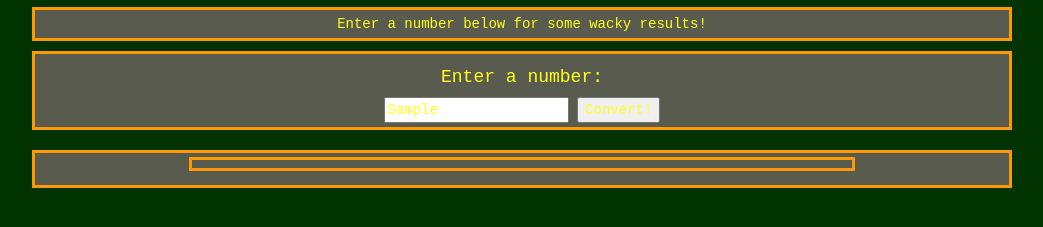
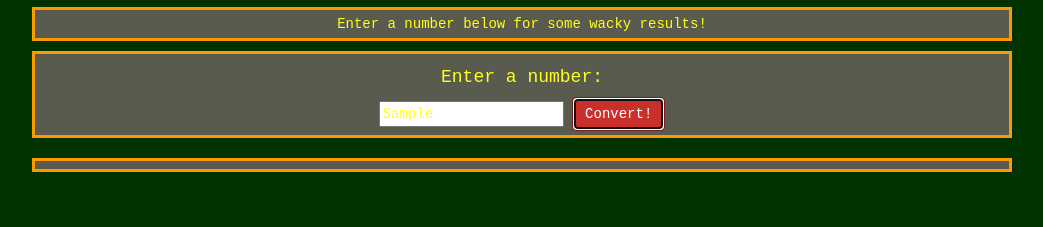
Before and after one commit to ikemanep1/Portfolio_Project-3_Beep-Boop, a plain HTML site: page index.html in a window 1280 px wide. Both pictures are taken after typing "Sample" into the empty fields and a click on the button "Convert!". Shown: the part 77-304 px from the top of the page, without its empty margins (118-1161 px from the left). Drawn offline with Linux system fonts and the light colour scheme.

Commit message:
add additional stylings and fixes to make the project look presentable

```diff
--- a/css/styles.css
+++ b/css/styles.css
@@ -31,7 +31,7 @@ margin-left: 150px;
 margin-right: 150px;
 font-family: monospace;
 }
-.results{
+#numberOutput{
   display: none;
   text-align: center;
   border: 3px solid #ff9900;
--- a/index.html
+++ b/index.html
@@ -14,11 +14,9 @@
     <form id="userInterface">
       <h4>Enter a number:</h4>
       <input id="numberInput" type="text">
-      <button type="submit">Convert!</button>
+      <button type="submit" class="btn btn-danger">Convert!</button>
     </form>
     <br>
-    <div class="results">
       <p id="numberOutput"></p>
-    </div>
   </body>
 </html>
--- a/js/scripts.js
+++ b/js/scripts.js
@@ -26,7 +26,7 @@ $(document).ready(function() {
     event.preventDefault();
     var input = $("input#numberInput").val();
     digitMake(input);
-    $(".results").toggle();
+    $("#numberOutput").show();
     $("#numberOutput").text(output);
   });
 
```
